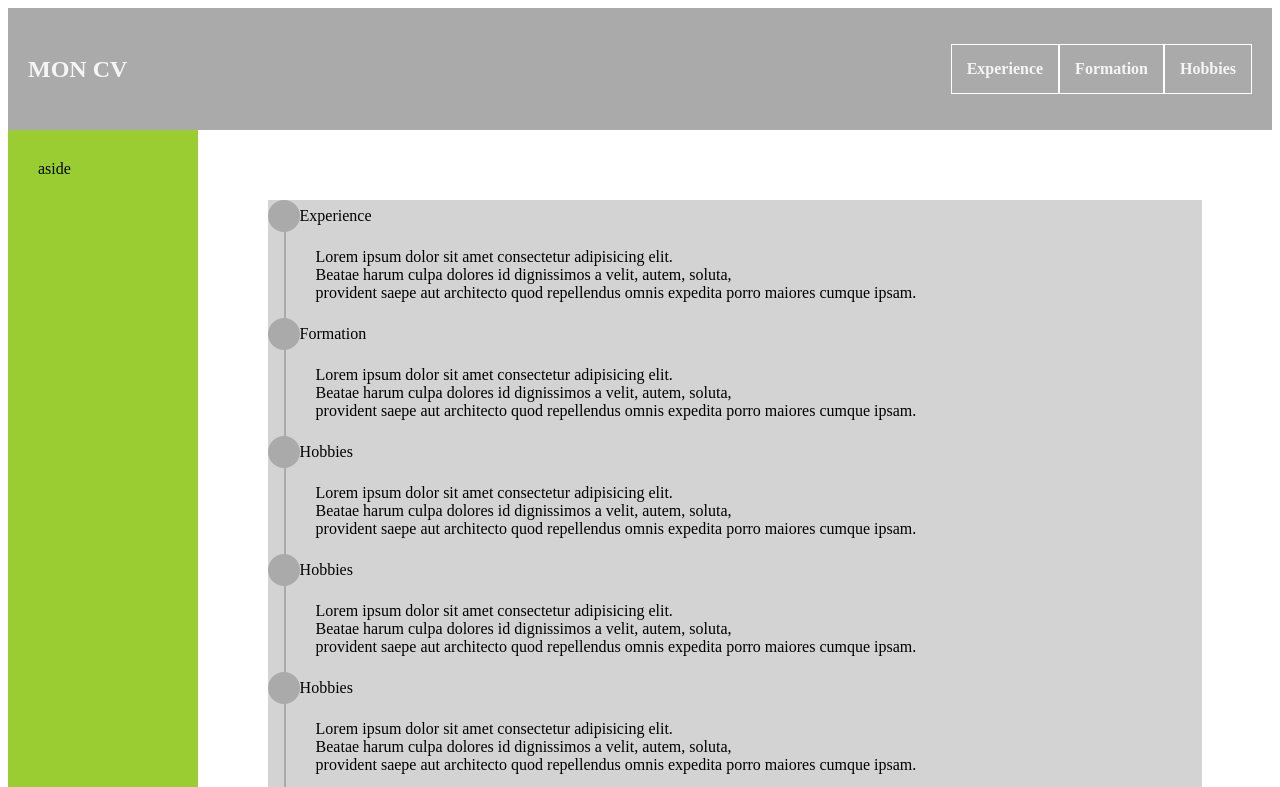
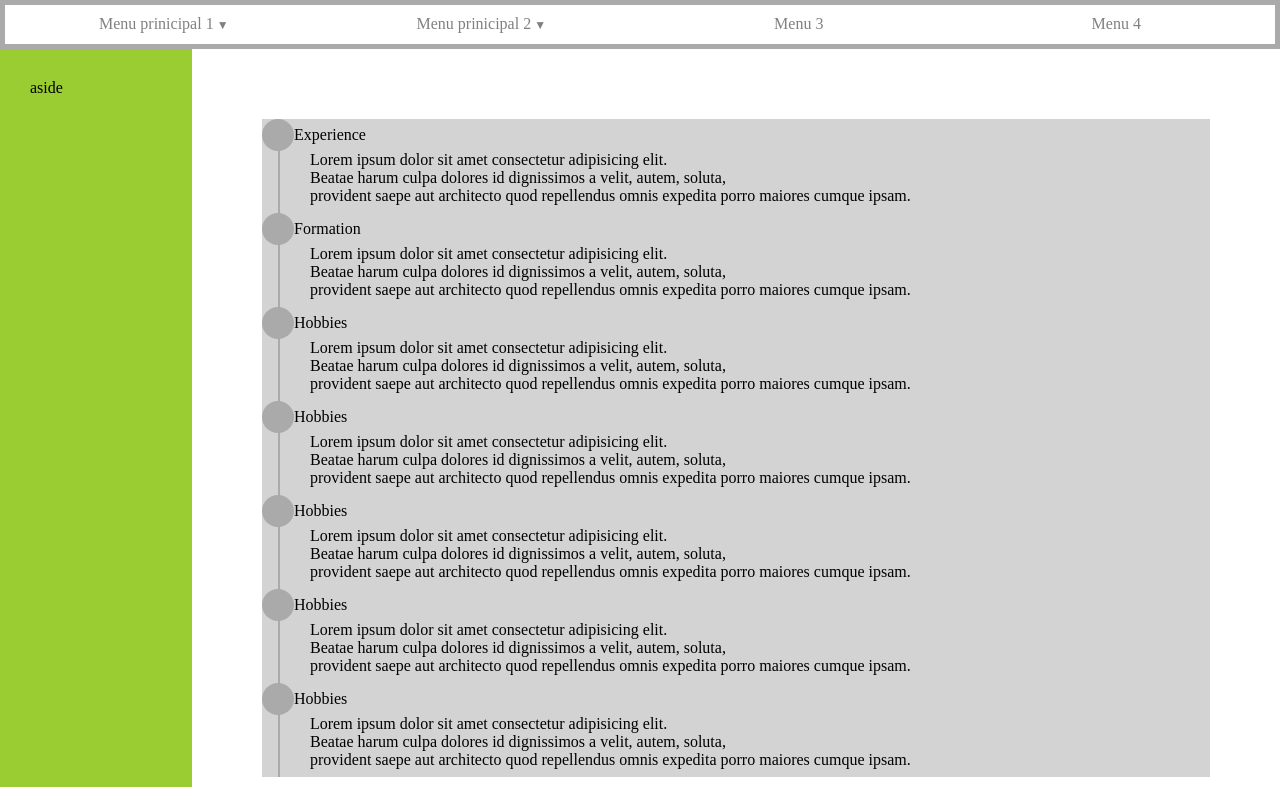
Before and after one commit to weexduunx/CV, a plain HTML site: page index.html in a window 1280 px wide. Shown: the top 787 px of the page. Drawn offline with Linux system fonts and the light colour scheme.

Commit message:
menu déroulant

```diff
--- a/css/style.css
+++ b/css/style.css
@@ -12,33 +12,81 @@
 }
 
 
-#nav {
+*{
+    margin: 0px;
+    padding: 0px;
+}
 
-    padding: 15px;
+nav{
+    width: 100%;
+    margin: 0 auto;
+    background-color: #fff;
+    position:sticky;
+    top: 0px;
+}
 
-    display: flex;
-    justify-content: space-between;
-    align-items: center;
-  }
-  #nav h1 {
-    margin: 0;
-    color: whitesmoke;
-    text-transform: uppercase;
-  }
-  .menu {
-    list-style: none;
-    padding-left: 0;
-    display: flex;
-  }
+nav ul{
+    list-style-type: none;
+}
 
-  .menu a {
-    padding: 15px;
+nav ul li{
+    float: left;
+    width: 25%;
+    text-align: center;
+    position: relative;
+}
+nav ul::after{
+    content: "";
+    display: table;
+    clear: both;
+}
+
+nav a{
+    display: block;
     text-decoration: none;
-    border: 1px solid white;
-    display: block;
-    color: whitesmoke;
-    font-weight: bold;
-  }
+    color: gray;
+    border-bottom: 1px solid transparent;
+    padding: 10px 0px;
+}
+
+nav a:hover{
+    color: blueviolet;
+    border-bottom: 2px solid violet;
+}
+
+.sousMenu{
+    display: none;
+    box-shadow: 0px 1px 2px #CCC;
+    background-color: lightgrey;
+    position: absolute;
+    width: 100%;
+    z-index: 1000;
+}
+
+nav > ul li:hover .sousMenu{
+    display: block ;
+}
+
+.sousMenu li{
+    float: none;
+    width: 100%;
+    text-align: left;
+}
+
+.sousMenu a{
+    padding: 10px;
+    border-bottom: none;
+}
+
+.sousMenu a:hover{
+    border-bottom: none;
+    background-color: #fff;
+}
+
+.menu > a::after{
+    content:" ▼";
+    font-size: 12px;
+}
 
 .colonne{
     display: flex;
--- a/index.html
+++ b/index.html
@@ -8,14 +8,32 @@
 </head>
 <body>
     <header id="header">
-        <nav id="nav">
-            <h1>MON CV</h1>
-            <ul class="menu">
-              <li><a href="">Experience</a></li>
-              <li><a href="">Formation</a></li>
-              <li><a href="">Hobbies</a></li>
+        <nav>
+            <ul>
+                <li class="menu">
+                    <a href="#">Menu prinicipal 1</a>
+                    <ul class="sousMenu">
+                        <li><a href="#">sou1</a></li>
+                        <li><a href="#">sou2</a></li>
+                        <li><a href="#">sou3</a></li>
+                    </ul>
+                </li>
+                <li class="menu">
+                    <a href="#">Menu prinicipal 2</a>
+                    <ul class="sousMenu">
+                        <li><a href="#">sou2-1</a></li>
+                        <li><a href="#">sou2-2</a></li>
+                        <li><a href="#">sou2-3</a></li>
+                    </ul>
+                </li>
+                <li>
+                    <a href="#">Menu 3</a>
+                </li>
+                <li>
+                    <a href="#">Menu 4</a>
+                </li>
             </ul>
-          </nav>
+        </nav>
     </header>
 
     <div class="conteneur">
```
